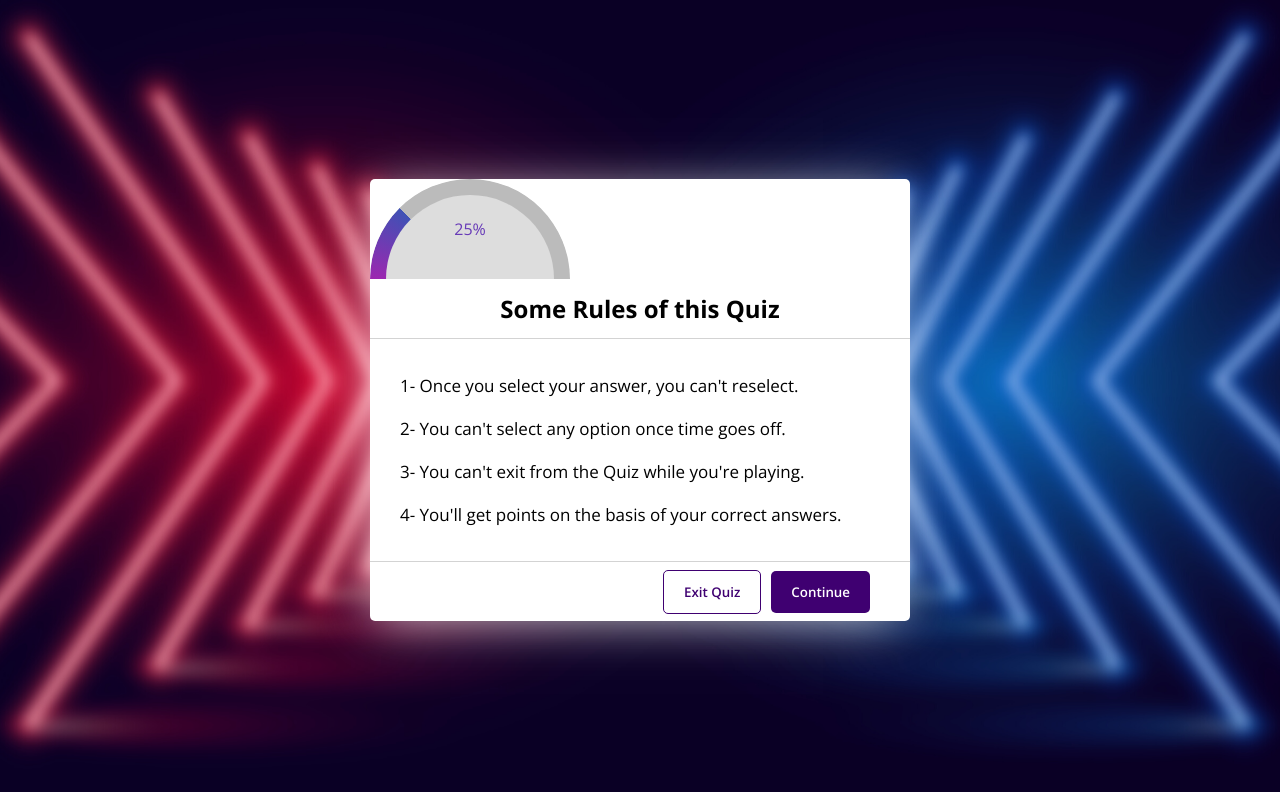
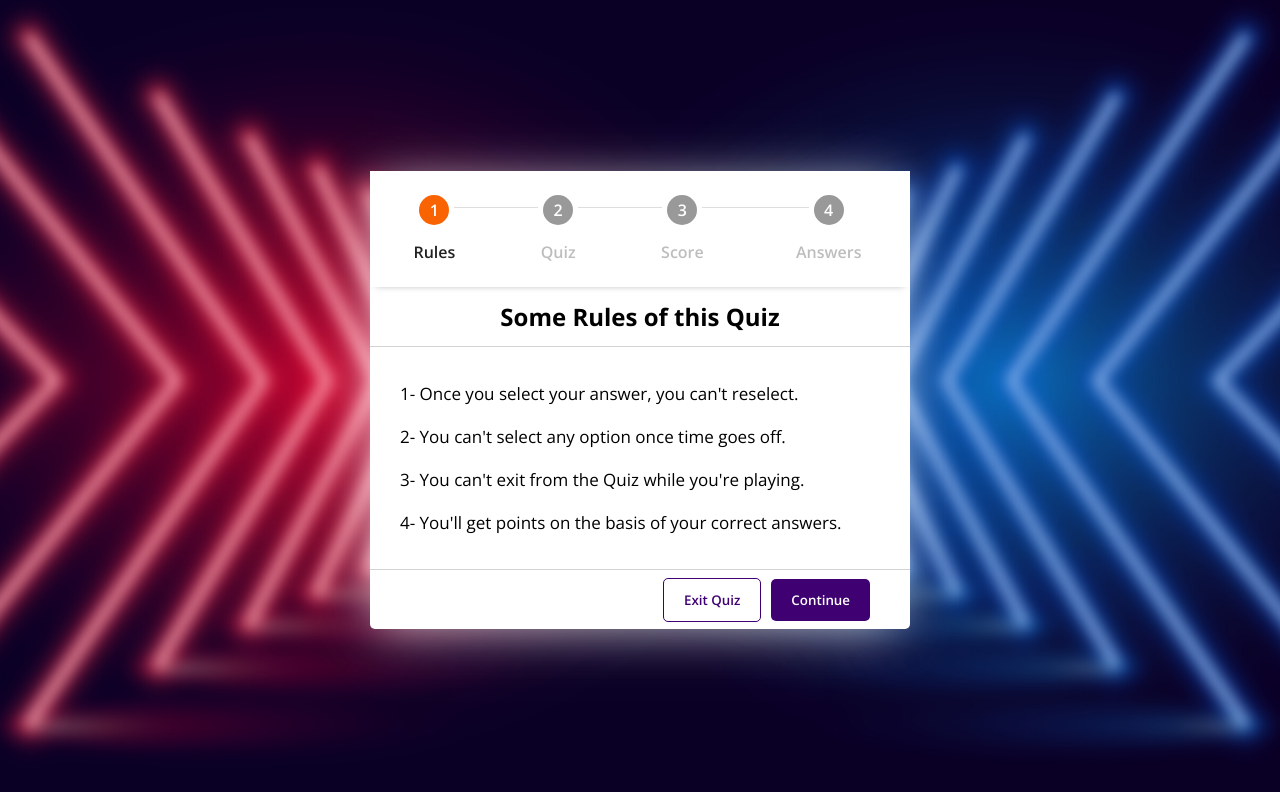
Before and after one commit to shadowgks/quizizy-vuejs, a Vue app: page / in a window 1280 px wide. Both pictures are taken after a click on the button "Start Quiz". Shown: the top 792 px of the page. Built offline with nearby package versions, Linux system fonts and the light colour scheme.

Commit message:
quiz done

```diff
--- a/src/App.vue
+++ b/src/App.vue
@@ -1,8 +1,7 @@
 <template>
   <main>
     <!-- Background image -->
-    <div class="bg_image"></div>
-
+    <div class="bg_image">
     <StartQuiz v-show="start_quiz" @onBtnShowInfoQuiz="onBtnShowInfoQuiz" />
     <InfoQuiz
       v-if="model_show_infoquiz"
@@ -31,6 +30,7 @@
       :arrCorrectAnswers="arrCorrectAnswers"
       @btn_quit="btn_quit"
     />
+    </div>
   </main>
 </template>
 
@@ -101,52 +101,120 @@ export default {
 
 
 <style>
-.half-arc {
-    position: relative;
-    width: 200px;
-    height: 100px;
-    border-top-left-radius: 120px;
-    border-top-right-radius: 120px;
-    border-bottom: 0;
-    background: #d9d9d9;
-    box-sizing: border-box;
-    overflow: hidden;
-    display: flex;
-    align-items: center;
-    justify-content: center;
+.md-stepper-horizontal {
+	display:table;
+	width:100%;
+	margin:0 auto;
+	background-color:#FFFFFF;
+	box-shadow: 0 3px 8px -6px rgba(0,0,0,.50);
 }
-
-.half-arc:before {
-    content: "";
-    position: absolute;
-    display: block;
-    top: 0;
-    left: 0;
-    width: 100%;
-    height: 200%;
-    border-radius: 50%;
-    background-image: conic-gradient(#9c27b0, #3f51b5 calc(var(--percentage, 0) / 2), #bbb 0);
-    transition: transform .5s ease-in-out;
-    z-index: 1;
-    transform: rotate(270deg);
+.md-stepper-horizontal .md-step {
+	display:table-cell;
+	position:relative;
+	padding:24px;
 }
-
-.half-arc:after {
-    content: "";
-    position: absolute;
-    display: block;
-    background: #dddddd;
-    z-index: 2;
-    width: calc(100% - 32px);
-    height: calc(200% - 32px);
-    border-radius: 50%;
-    top: 16px;
-    left: 16px;
+.md-stepper-horizontal .md-step:hover,
+.md-stepper-horizontal .md-step:active {
+	background-color:rgba(0,0,0,0.04);
 }
-
-.half-arc span {
-    color: #673ab7;
-    z-index: 3;
-    text-align: center;
+.md-stepper-horizontal .md-step:active {
+	border-radius: 15% / 75%;
+}
+.md-stepper-horizontal .md-step:first-child:active {
+	border-top-left-radius: 0;
+	border-bottom-left-radius: 0;
+}
+.md-stepper-horizontal .md-step:last-child:active {
+	border-top-right-radius: 0;
+	border-bottom-right-radius: 0;
+}
+.md-stepper-horizontal .md-step:hover .md-step-circle {
+	background-color:#757575;
+}
+.md-stepper-horizontal .md-step:first-child .md-step-bar-left,
+.md-stepper-horizontal .md-step:last-child .md-step-bar-right {
+	display:none;
+}
+.md-stepper-horizontal .md-step .md-step-circle {
+	width:30px;
+	height:30px;
+	margin:0 auto;
+	background-color:#999999;
+	border-radius: 50%;
+	text-align: center;
+	line-height:30px;
+	font-size: 16px;
+	font-weight: 600;
+	color:#FFFFFF;
+}
+.md-stepper-horizontal.green .md-step.active .md-step-circle {
+	background-color:#00AE4D;
+}
+.md-stepper-horizontal.orange .md-step.active .md-step-circle {
+	background-color:#F96302;
+}
+.md-stepper-horizontal .md-step.active .md-step-circle {
+	background-color: rgb(33,150,243);
+}
+.md-stepper-horizontal .md-step.done .md-step-circle:before {
+	font-family:'FontAwesome';
+	font-weight:100;
+	content: "\f00c";
+}
+.md-stepper-horizontal .md-step.done .md-step-circle *,
+.md-stepper-horizontal .md-step.editable .md-step-circle * {
+	display:none;
+}
+.md-stepper-horizontal .md-step.editable .md-step-circle {
+	-moz-transform: scaleX(-1);
+	-o-transform: scaleX(-1);
+	-webkit-transform: scaleX(-1);
+	transform: scaleX(-1);
+}
+.md-stepper-horizontal .md-step.editable .md-step-circle:before {
+	font-family:'FontAwesome';
+	font-weight:100;
+	content: "\f040";
+}
+.md-stepper-horizontal .md-step .md-step-title {
+	margin-top:16px;
+	font-size:16px;
+	font-weight:600;
+}
+.md-stepper-horizontal .md-step .md-step-title,
+.md-stepper-horizontal .md-step .md-step-optional {
+	text-align: center;
+	color:rgba(0,0,0,.26);
+}
+.md-stepper-horizontal .md-step.active .md-step-title {
+	font-weight: 600;
+	color:rgba(0,0,0,.87);
+}
+.md-stepper-horizontal .md-step.active.done .md-step-title,
+.md-stepper-horizontal .md-step.active.editable .md-step-title {
+	font-weight:600;
+}
+.md-stepper-horizontal .md-step .md-step-optional {
+	font-size:12px;
+}
+.md-stepper-horizontal .md-step.active .md-step-optional {
+	color:rgba(0,0,0,.54);
+}
+.md-stepper-horizontal .md-step .md-step-bar-left,
+.md-stepper-horizontal .md-step .md-step-bar-right {
+	position:absolute;
+	top:36px;
+	height:1px;
+	border-top:1px solid #DDDDDD;
+}
+.md-stepper-horizontal .md-step .md-step-bar-right {
+	right:0;
+	left:50%;
+	margin-left:20px;
+}
+.md-stepper-horizontal .md-step .md-step-bar-left {
+	left:0;
+	right:50%;
+	margin-right:20px;
 }
 </style>
--- a/src/assets/scss/styles.css
+++ b/src/assets/scss/styles.css
@@ -282,8 +282,6 @@ button.continue {
 }
 .box_answers .answers_body {
   padding: 20px 15px;
-  height: 450px;
-  overflow: auto;
 }
 .box_answers .answers_body .answer {
   background-color: #28a745;
--- a/src/assets/scss/styles.scss
+++ b/src/assets/scss/styles.scss
@@ -295,8 +295,6 @@ button{
     }
     .answers_body{
         padding: 20px 15px;
-        height: 450px;
-        overflow: auto;
         .answer{
             background-color: $color-success;
             @extend %answers;
--- a/src/components/Answers.vue
+++ b/src/components/Answers.vue
@@ -2,9 +2,32 @@
     <!-- Answers -->
     <div class="box_answers">
         <!-- progressBar -->
-<div class="half-arc" style="--percentage:100%;">
-  <span class="label">100%</span>
-</div>
+        <div class="md-stepper-horizontal orange">
+            <div class="md-step active done">
+                <div class="md-step-circle"><span>1</span></div>
+                <div class="md-step-title">Rules</div>
+                <div class="md-step-bar-left"></div>
+                <div class="md-step-bar-right"></div>
+            </div>
+            <div class="md-step active done">
+                <div class="md-step-circle"><span>2</span></div>
+                <div class="md-step-title">Quiz</div>
+                <div class="md-step-bar-left"></div>
+                <div class="md-step-bar-right"></div>
+            </div>
+            <div class="md-step active done">
+                <div class="md-step-circle"><span>3</span></div>
+                <div class="md-step-title">Score</div>
+                <div class="md-step-bar-left"></div>
+                <div class="md-step-bar-right"></div>
+            </div>
+            <div class="md-step active done">
+                <div class="md-step-circle"><span>4</span></div>
+                <div class="md-step-title">Answers</div>
+                <div class="md-step-bar-left"></div>
+                <div class="md-step-bar-right"></div>
+            </div>
+        </div>
         <div class="answers_header">
             <h1>Your Right Answers</h1>
         </div>
@@ -50,4 +73,8 @@ export default {
     font-weight: bold;
     font-size: 22px;
 }
+.box_answers{
+    overflow-y: scroll;
+    height: 40rem;
+}
 </style>
--- a/src/components/InfoQuiz.vue
+++ b/src/components/InfoQuiz.vue
@@ -2,9 +2,34 @@
     <!-- info quiz -->
     <div class="box_info">
         <!-- progressBar -->
-        <div class="half-arc" style="--percentage:25%;">
-            <span class="label">25%</span>
+        <div class="md-stepper-horizontal orange">
+            <div class="md-step active">
+                <div class="md-step-circle"><span>1</span></div>
+                <div class="md-step-title">Rules</div>
+                <div class="md-step-bar-left"></div>
+                <div class="md-step-bar-right"></div>
+            </div>
+            <div class="md-step">
+                <div class="md-step-circle"><span>2</span></div>
+                <div class="md-step-title">Quiz</div>
+                <div class="md-step-bar-left"></div>
+                <div class="md-step-bar-right"></div>
+            </div>
+            <div class="md-step">
+                <div class="md-step-circle"><span>3</span></div>
+                <div class="md-step-title">Score</div>
+                <div class="md-step-bar-left"></div>
+                <div class="md-step-bar-right"></div>
+            </div>
+            <div class="md-step">
+                <div class="md-step-circle"><span>4</span></div>
+                <div class="md-step-title">Answers</div>
+                <div class="md-step-bar-left"></div>
+                <div class="md-step-bar-right"></div>
+            </div>
         </div>
+
+
         <div class="info_header">
             <h2>Some Rules of this Quiz</h2>
         </div>
--- a/src/components/Quiz.vue
+++ b/src/components/Quiz.vue
@@ -2,8 +2,31 @@
     <!-- quiz -->
     <div class="box_quiz">
         <!-- progressBar -->
-        <div class="half-arc" style="--percentage:50%;">
-            <span class="label">50%</span>
+        <div class="md-stepper-horizontal orange">
+            <div class="md-step active done">
+                <div class="md-step-circle done"><span>1</span></div>
+                <div class="md-step-title">Rules</div>
+                <div class="md-step-bar-left"></div>
+                <div class="md-step-bar-right"></div>
+            </div>
+            <div class="md-step active editable">
+                <div class="md-step-circle"><span>2</span></div>
+                <div class="md-step-title">Quiz</div>
+                <div class="md-step-bar-left"></div>
+                <div class="md-step-bar-right"></div>
+            </div>
+            <div class="md-step">
+                <div class="md-step-circle"><span>3</span></div>
+                <div class="md-step-title">Score</div>
+                <div class="md-step-bar-left"></div>
+                <div class="md-step-bar-right"></div>
+            </div>
+            <div class="md-step">
+                <div class="md-step-circle"><span>4</span></div>
+                <div class="md-step-title">Answers</div>
+                <div class="md-step-bar-left"></div>
+                <div class="md-step-bar-right"></div>
+            </div>
         </div>
         <div class="quiz_header">
             <h3>Quiz of AWS</h3>
@@ -62,4 +85,9 @@ export default {
 }
 </script>
 
-<style></style>
+<style scoped>
+.box_quiz{
+    overflow-y: scroll;
+    height: 40rem;
+}
+</style>
--- a/src/components/Resultat.vue
+++ b/src/components/Resultat.vue
@@ -1,14 +1,32 @@
 <template>
     <!-- resultat -->
+    <!-- resultat -->
     <div class="box_resultat">
-        <div class="half-arc" style="--percentage:75%;">
-  <span class="label">75%</span>
-</div>
-        <div class="container">
-            <input type="radio" class="radio" name="progress" value="seventyfive" id="seventyfive" :checked="his_checked">
-
-            <div class="progress">
-                <div class="progress-bar"></div>
+        <!-- progressBar -->
+        <div class="md-stepper-horizontal orange">
+            <div class="md-step active done">
+                <div class="md-step-circle"><span>1</span></div>
+                <div class="md-step-title">Rules</div>
+                <div class="md-step-bar-left"></div>
+                <div class="md-step-bar-right"></div>
+            </div>
+            <div class="md-step active done">
+                <div class="md-step-circle"><span>2</span></div>
+                <div class="md-step-title">Quiz</div>
+                <div class="md-step-bar-left"></div>
+                <div class="md-step-bar-right"></div>
+            </div>
+            <div class="md-step active done">
+                <div class="md-step-circle"><span>3</span></div>
+                <div class="md-step-title">Score</div>
+                <div class="md-step-bar-left"></div>
+                <div class="md-step-bar-right"></div>
+            </div>
+            <div class="md-step">
+                <div class="md-step-circle"><span>4</span></div>
+                <div class="md-step-title">Answers</div>
+                <div class="md-step-bar-left"></div>
+                <div class="md-step-bar-right"></div>
             </div>
         </div>
         <div class="resultat_header">
```
Also changed, not shown: 1 other file (tests, documents, lock files or other folders).
